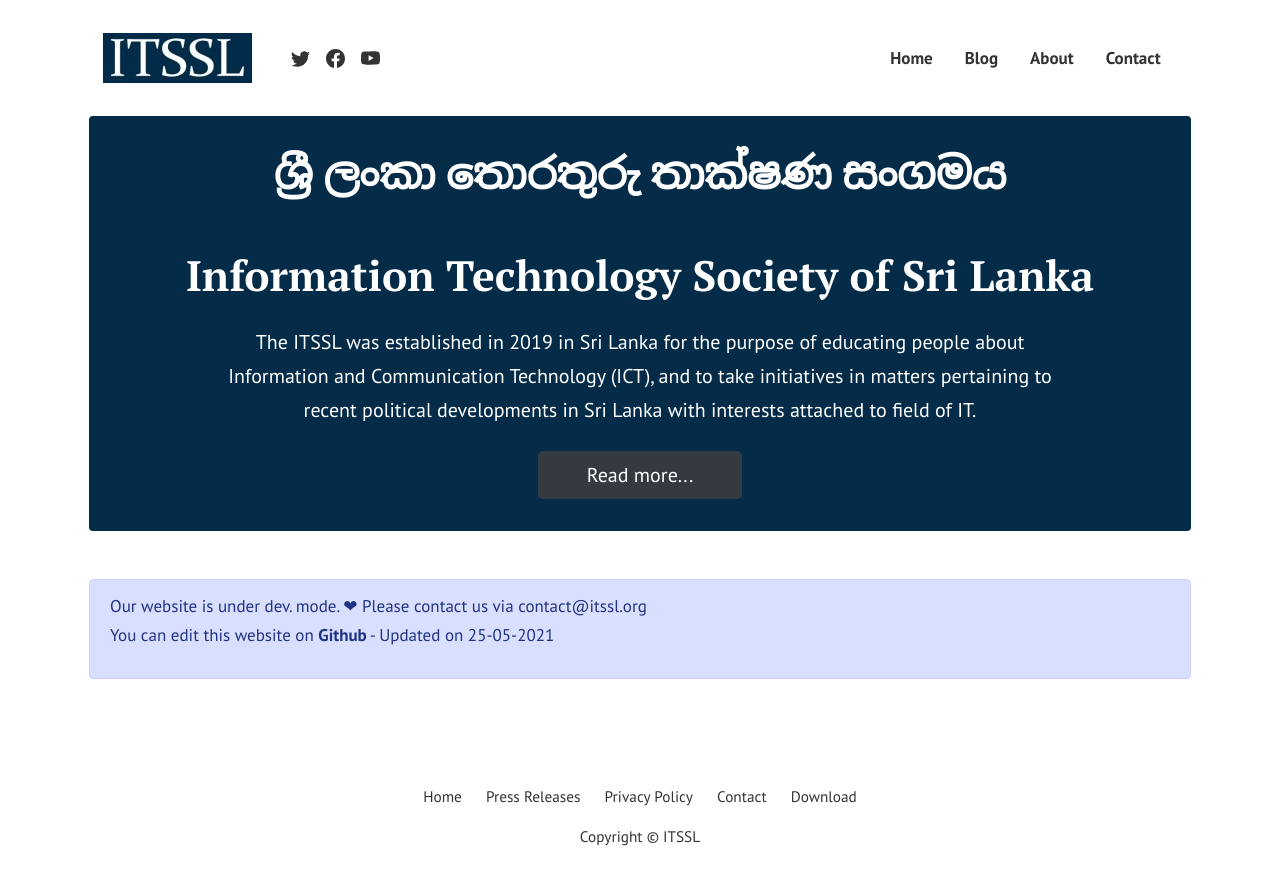
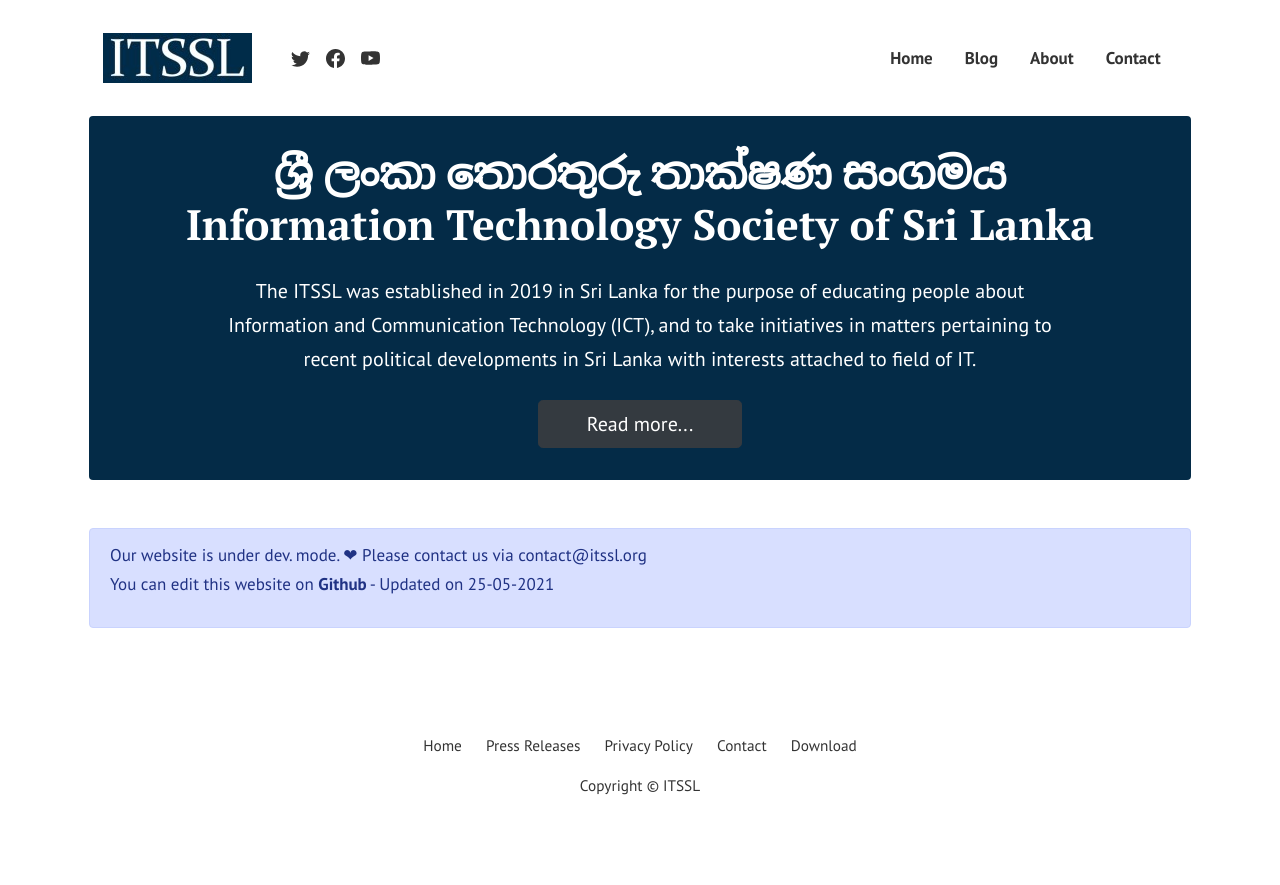
Before and after one commit to ITSSL/itssl.org, a Jekyll site: the page built from index.html, in a window 1280 px wide. Shown: the top 885 px of the page. Built offline with Jekyll 4.4.1, drawn with Linux system fonts in a browser that asks for light colours; the list of posts is cut into pages by our own code.

Commit message:
Update index.html

```diff
--- a/index.html
+++ b/index.html
@@ -12,7 +12,7 @@
   <div class="align-items-center justify-content-between" style="text-align:center;">
 
       <h1 style="color:#ffff;" class="font-weight-bold mb-4 serif-font">
-        <div class="noto">ශ්‍රී ලංකා තොරතුරු තාක්ෂණ සංගමය</div> <br>
+        <div class="noto">ශ්‍රී ලංකා තොරතුරු තාක්ෂණ සංගමය</div>
         Information Technology Society of Sri Lanka</h1>
       <div class="row">
         <div class="col-lg-10 mx-auto">
```
